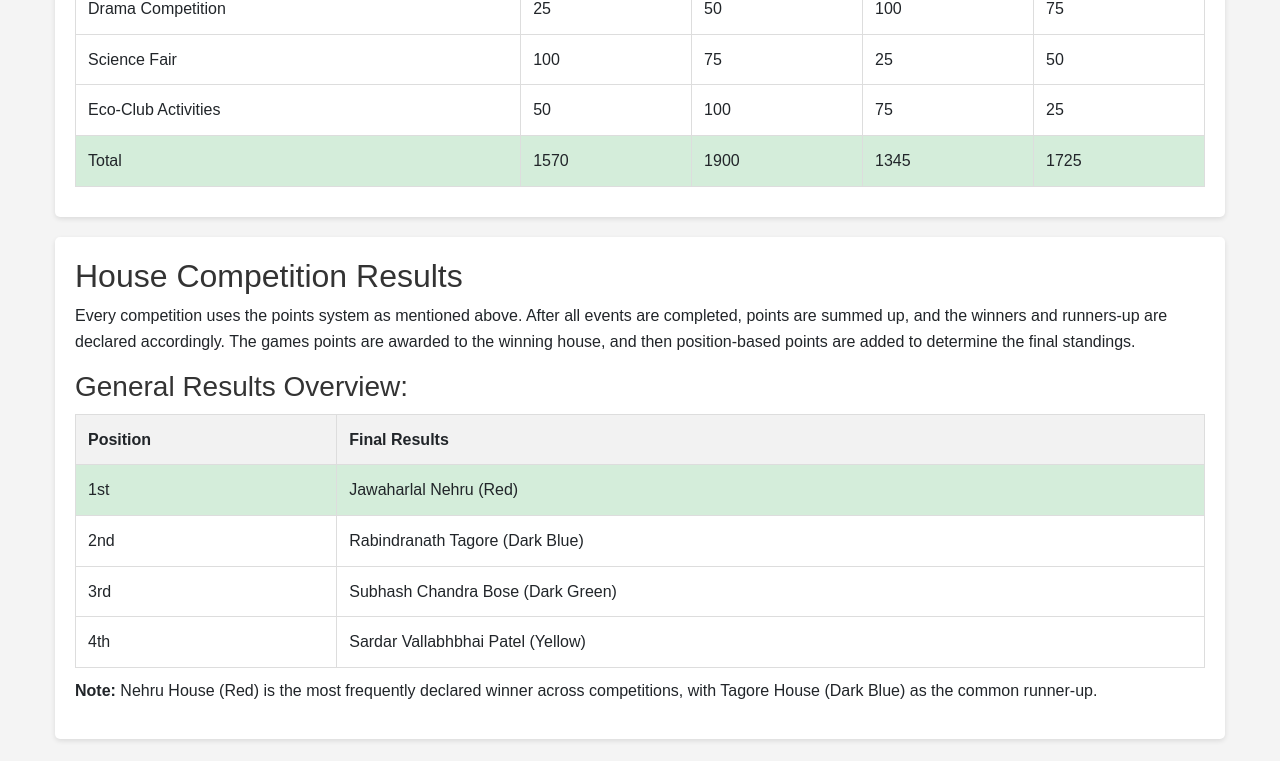
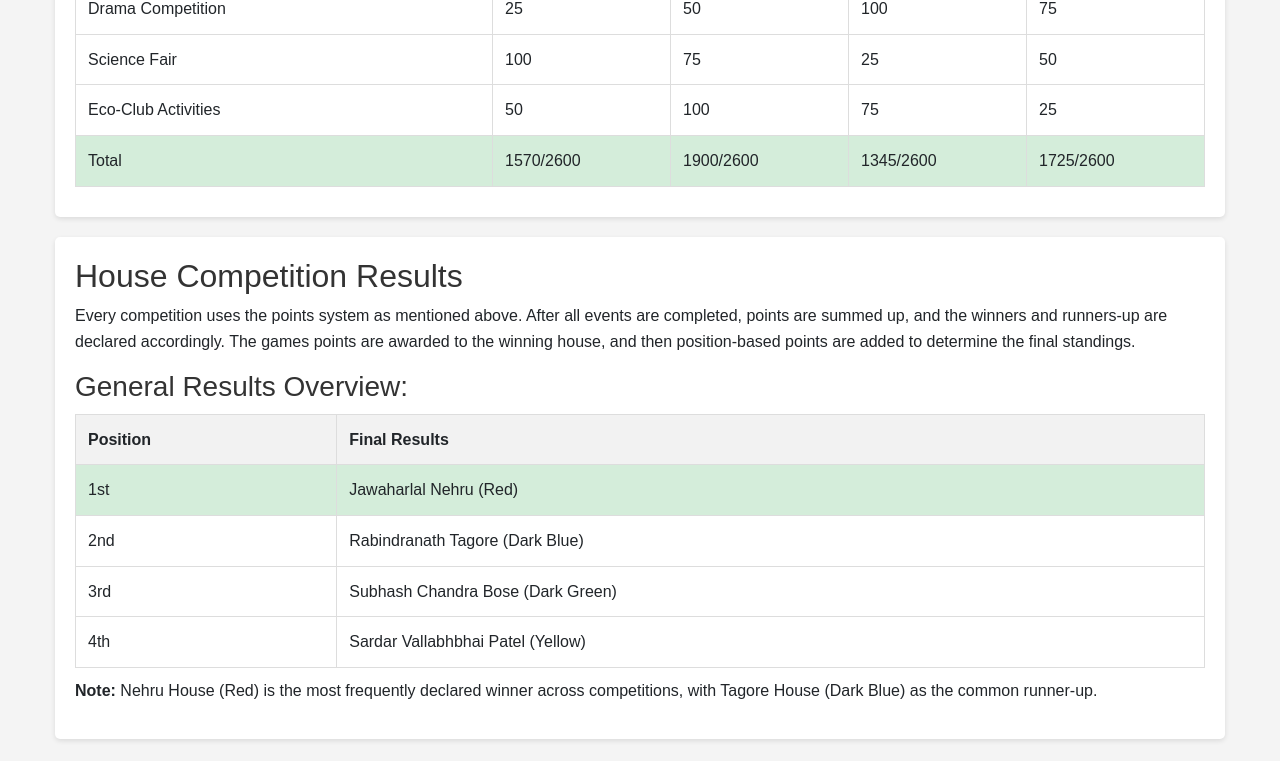
Before and after one commit to sudheerbabud/Srinivasa-High-School, a plain HTML site: page Housecabnet.html in a window 1280 px wide. Shown: the part 1220-1981 px from the top of the page. Drawn offline with nearby package versions, Linux system fonts and the light colour scheme.

Commit message:
Update Housecabnet.html

```diff
--- a/Housecabnet.html
+++ b/Housecabnet.html
@@ -379,10 +379,10 @@
             </tr>
             <tr class="highlight">
               <td>Total</td>
-              <td>1570</td>
-              <td>1900</td>
-              <td>1345</td>
-              <td>1725</td>
+              <td>1570/2600</td>
+              <td>1900/2600</td>
+              <td>1345/2600</td>
+              <td>1725/2600</td>
             </tr>
           </table>
         </div>
```
